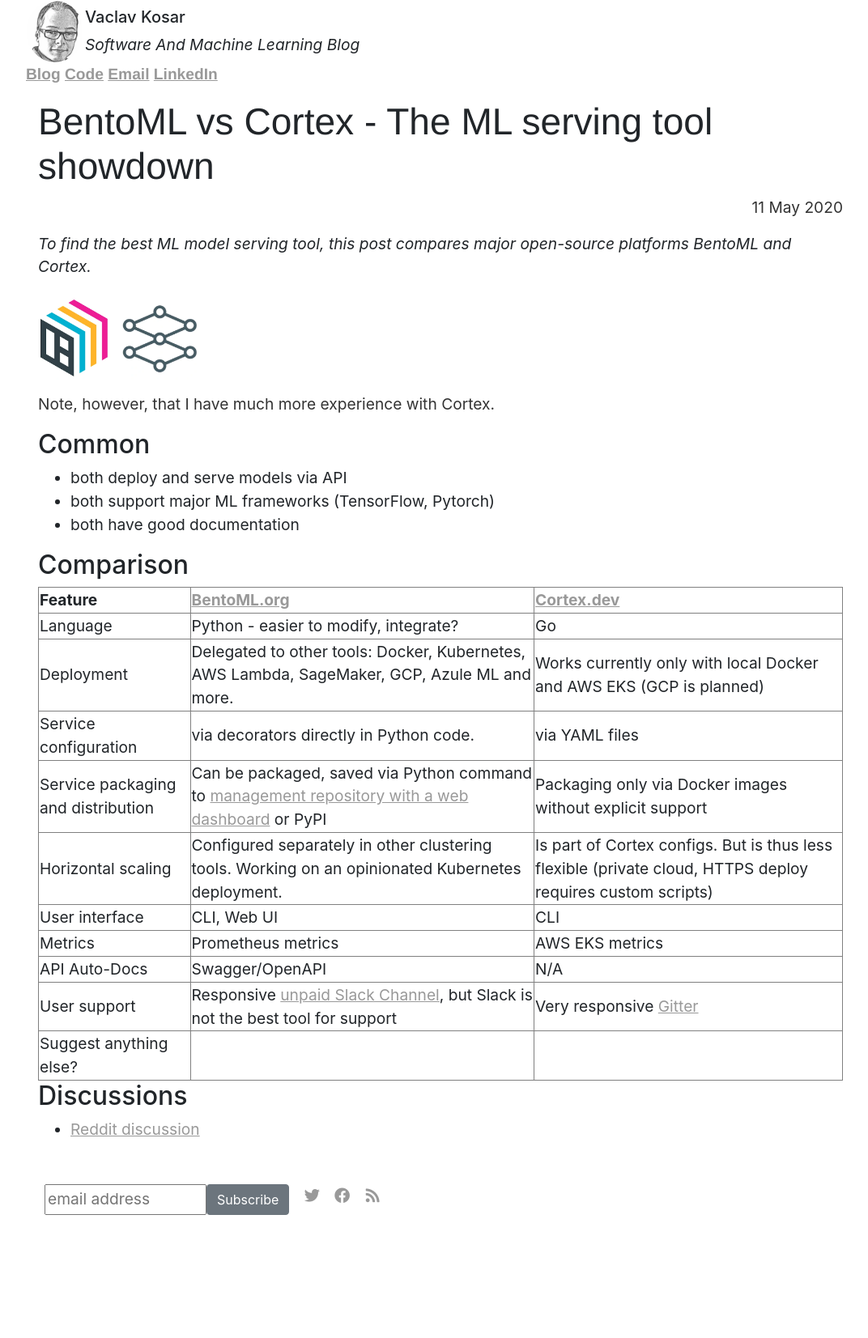
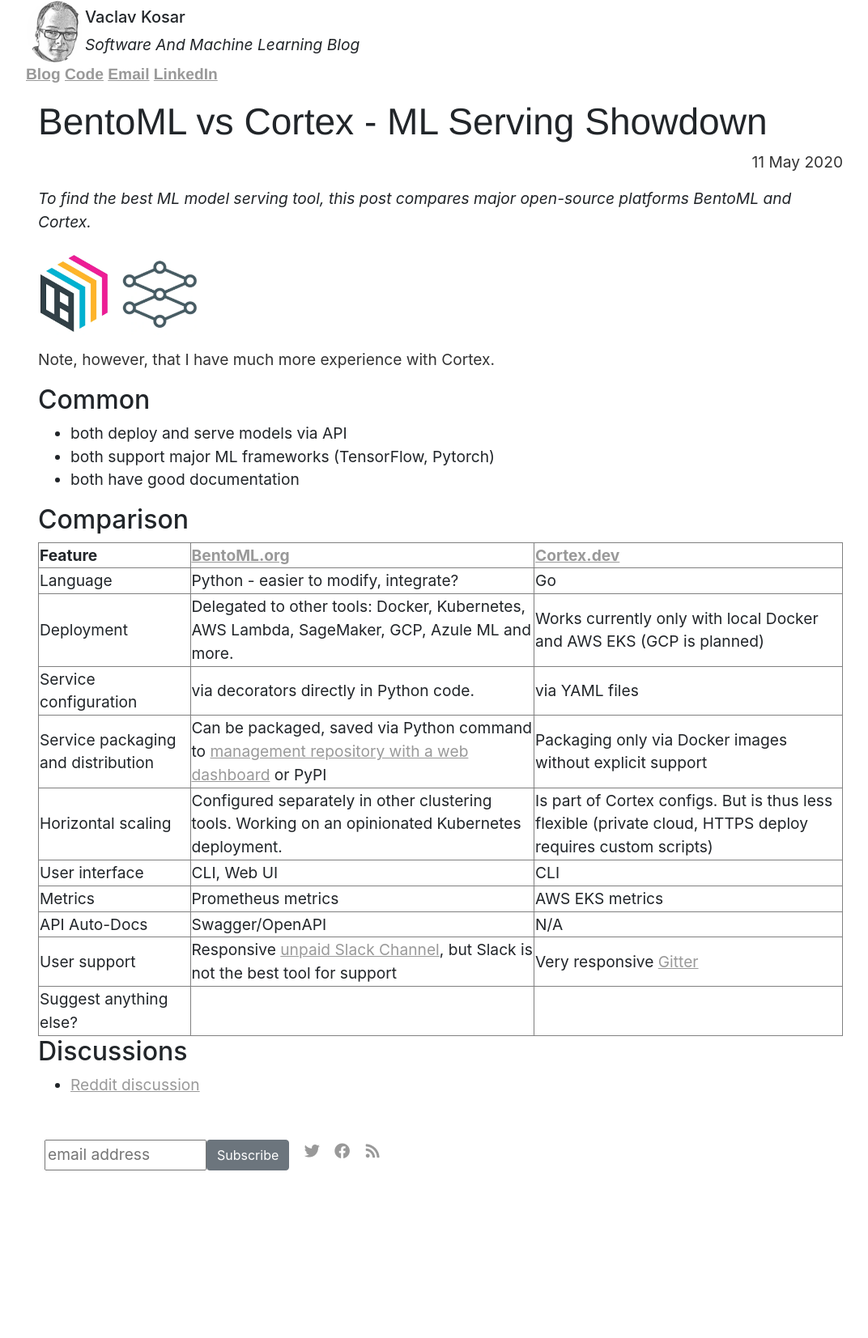
Before and after one commit to vackosar/vackosar.github.io, a Jekyll site: the page built from _posts/2020-05-11-BentoML-vs-Cortex.dev--ML-Serving-Showdown.md, in a window 1280 px wide. Shown: the whole page at 81% size, without its empty margins (96-1168 px from the left). Built offline with Jekyll 4.4.1, drawn with Linux system fonts in a browser that asks for light colours; nearby versions of some CDN libraries; library files that are not in the unit come from our copies; comment, search, counter and statistics services are not loaded; after the commit the page ends 1598 px from its top, so only the background shows below that.

Commit message:
ml serving showdown

```diff
--- a/_posts/2020-05-11-BentoML-vs-Cortex.md
+++ b/_posts/2020-05-11-BentoML-vs-Cortex.dev--ML-Serving-Showdown.md
@@ -1,6 +1,6 @@
 ---
 layout: post
-title: "BentoML vs Cortex - The ML serving tool showdown"
+title: "BentoML vs Cortex - ML Serving Showdown"
 categories: ML
 date: 2020-05-11
 image: https://raw.githubusercontent.com/vackosar/vackosar.github.io/master/images/bentoml-cortex-logos.webp
```
Also changed, not shown: other parts of _posts/2020-05-11-BentoML-vs-Cortex.dev--ML-Serving-Showdown.md (+1 -0 lines).
